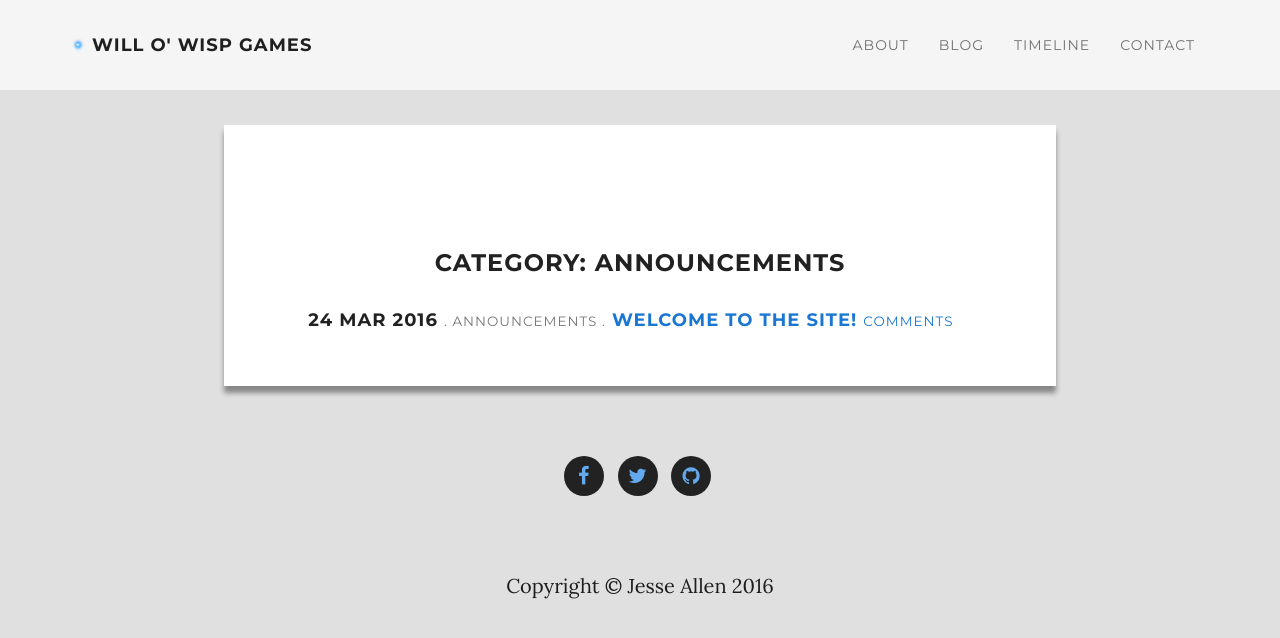
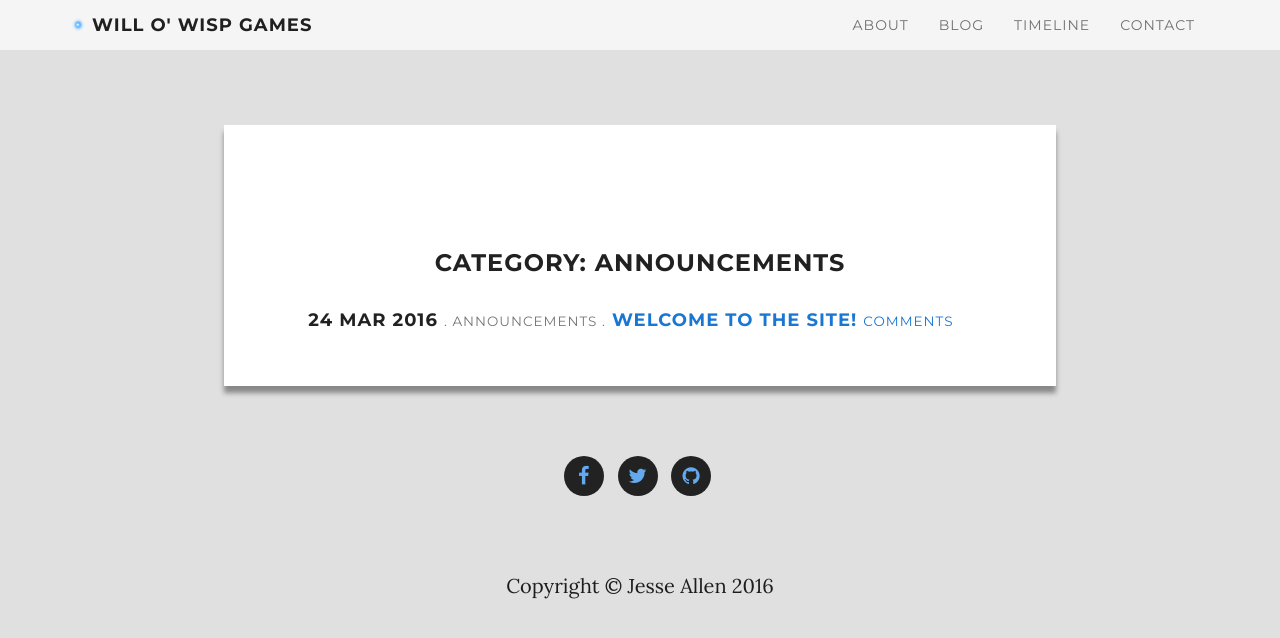
Before and after one commit to WilloWispGames/WilloWispGames.github.io, a Jekyll site: the page built from categories/announcements.html, in a window 1280 px wide and 900 px high. Shown: the top 638 px of the window. Built offline with Jekyll 4.4.1, drawn with Linux system fonts in a browser that asks for light colours; nearby versions of some CDN libraries.

Commit message:
Tinker  with nav padding

```diff
--- a/css/grayscale.scss
+++ b/css/grayscale.scss
@@ -161,7 +161,7 @@ a {
         }
     }
     @media(min-width:768px) {
-        padding: 20px 0;
+        padding: 0; //20px 0;
         letter-spacing: 1px;
         background: $greyPane; //$navbar-lg-background;
         border-bottom: none;
```
